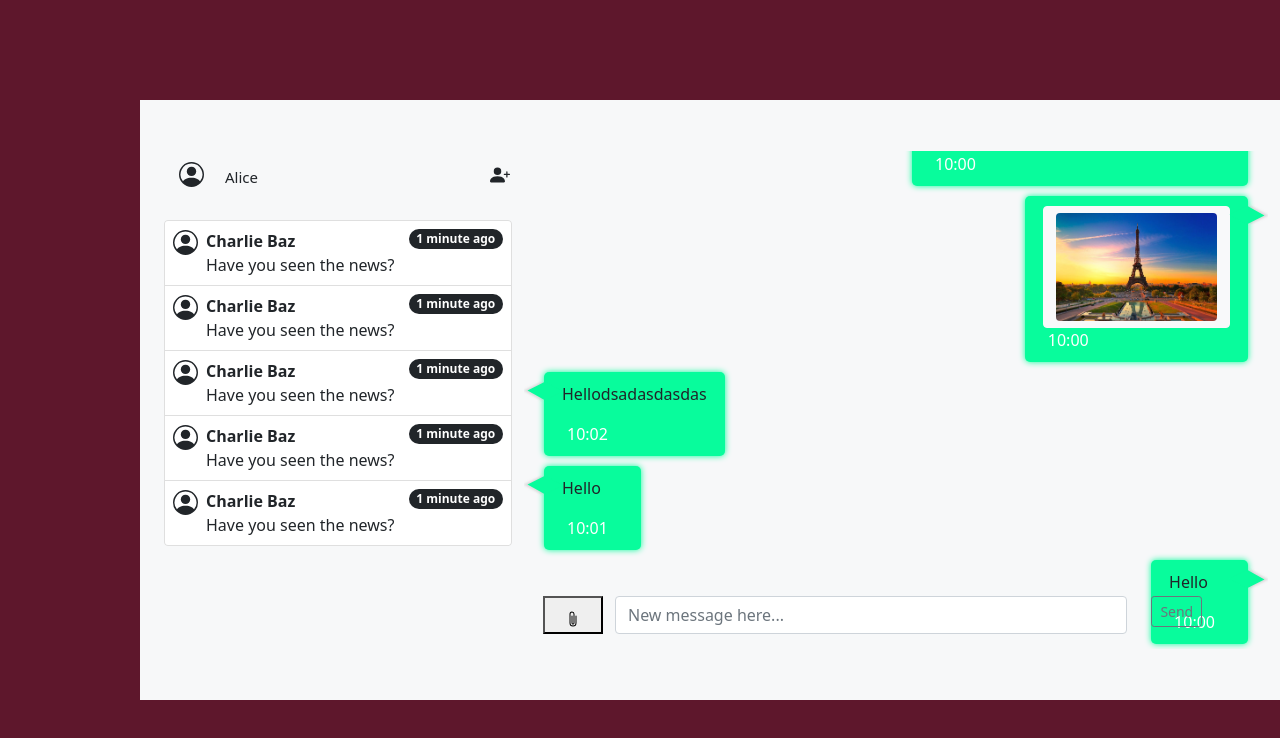
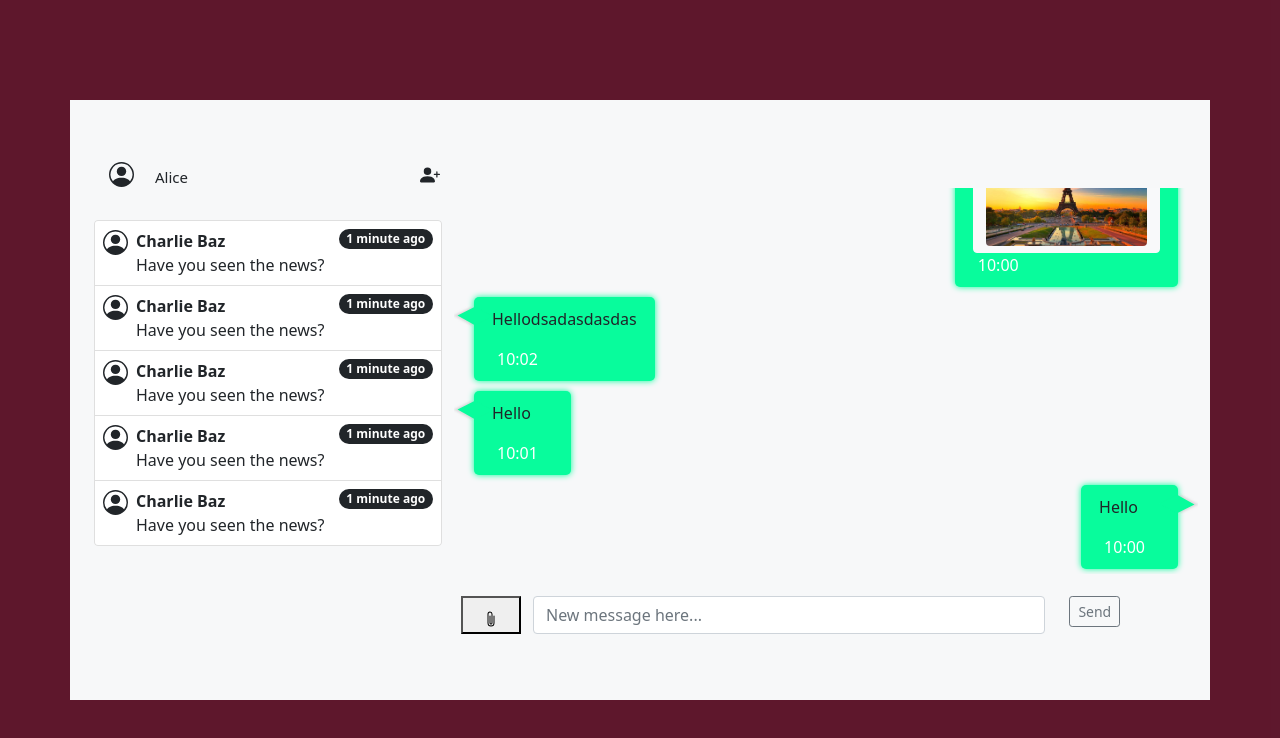
Before and after one commit to roeige/Chat4You, a React (Create React App) app: page / in a window 1280 px wide. Shown: the top 738 px of the page. Built offline with nearby package versions, Linux system fonts and the light colour scheme; grey boxes are pictures that could not be loaded.

Commit message:
relative things

```diff
--- a/src/components/message_components/BubbleMessage/MessagesBox.js
+++ b/src/components/message_components/BubbleMessage/MessagesBox.js
@@ -7,6 +7,7 @@ import audio from '../../../audio/audio.mp3'
 import waterfall from '../../../videos/waterfall.mp4'
 import ChatMessage from '../ChatMessage'
 import MessageSender from '../MessageSender'
+
 
 
 const arr = [
@@ -65,7 +66,7 @@ const MessagesBox = props => {
                     );
             })}
         </div>
-        <MessageSender />
+
     </div>);
 }
 
--- a/src/components/message_components/Chat.css
+++ b/src/components/message_components/Chat.css
@@ -3,7 +3,6 @@
   height: 75%;
 }
 .grid-background {
-  position: relative;
   background-color: #f7f8f9;
 }
 .text {
@@ -79,7 +78,9 @@
     width: auto;
     display: flex;
     flex-direction: column-reverse;
-    position: relative;
+    position: absolute;
+    padding-bottom: 10%;
+    padding-top: 5%;
   }
 
   .end{
@@ -97,3 +98,7 @@
     background-color: lightgray;
     cursor: pointer;
 }
+
+.container-relative{
+  position: relative;
+}
--- a/src/components/message_components/Chat.js
+++ b/src/components/message_components/Chat.js
@@ -5,6 +5,7 @@ import "./Chat.css";
 import "../Connect.css";
 import ContactList from "./ContactList";
 import MessagesBox from "./BubbleMessage/MessagesBox";
+import MessageSender from "./MessageSender";
 
 const defaultPicture = (
   <svg
@@ -103,7 +104,8 @@ const Chat = (props) => {
           })}
         </ol>
       </div>
-      <Col xs={8}><MessagesBox /></Col>
+      <Col xs={8} className = "container-relative"><MessagesBox />
+      <Row><MessageSender /></Row></Col>
     </div>
   );
 };
```
